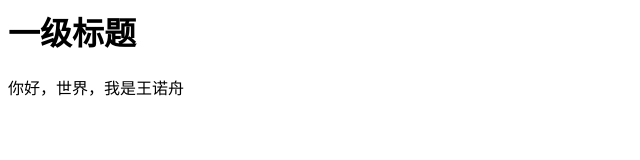
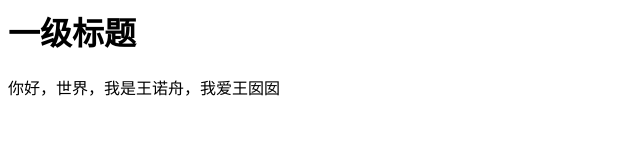
Before and after one commit to Noah0312/web-page, a plain HTML site: page index.html in a window 1280 px wide. Shown: the whole page, without its empty margins (0-640 px from the left). Drawn offline with Linux system fonts and the light colour scheme.

Commit message:
Update index.html

```diff
--- a/index.html
+++ b/index.html
@@ -1,4 +1,4 @@
 
 <h1>一级标题</h1>
 
-<p>你好，世界，我是王诺舟</p>
+<p>你好，世界，我是王诺舟，我爱王囡囡</p>
```
